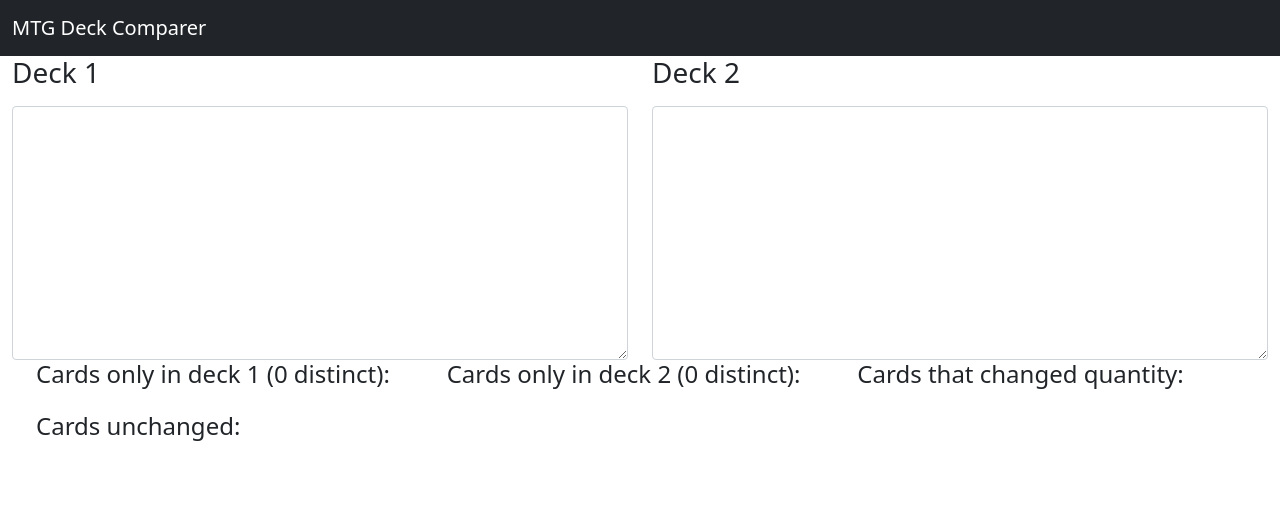
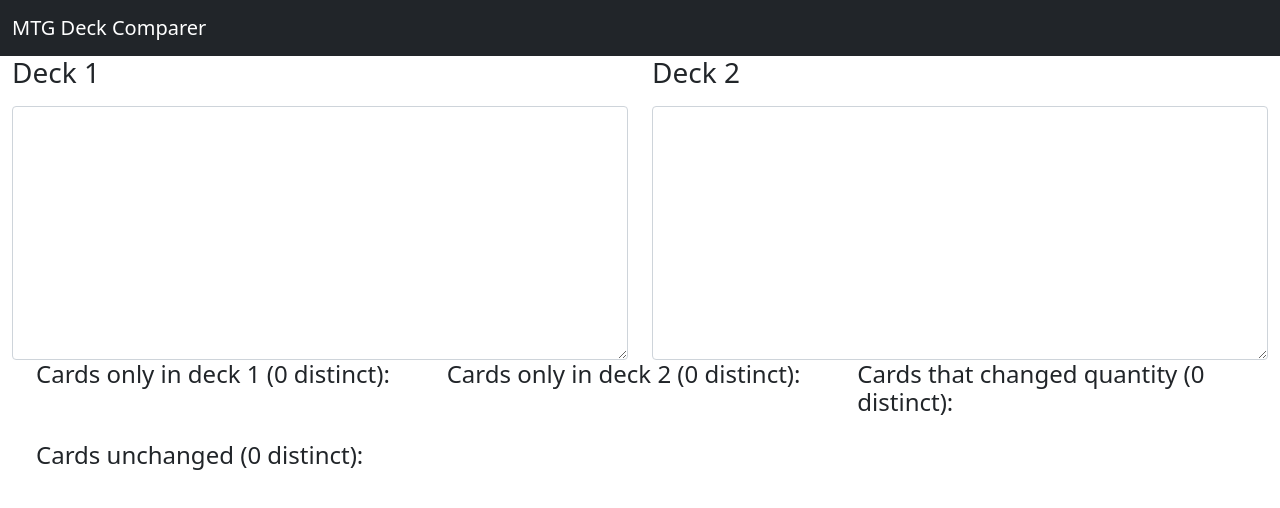
Before and after one commit to Diddy42/mtg_deckcomparer, a React (Create React App) app in the folder react-app/: page / in a window 1280 px wide. Shown: the top 508 px of the page. Built offline with nearby package versions, Linux system fonts and the light colour scheme.

Commit message:
finished added number of cards in card lists

```diff
--- a/react-app/src/ComparisonResults.js
+++ b/react-app/src/ComparisonResults.js
@@ -20,12 +20,12 @@
             </Col>
 
             <Col>
-                <h4>Cards that changed quantity:</h4>
+                <h4>Cards that changed quantity ({this.props.comparisonResults.cards_different_qty.length}  distinct):</h4>
                 <CardList cardList={this.props.comparisonResults.cards_different_qty} quantitiesAsChanges={true}/>
             </Col>
 
             <Col>
-                <h4>Cards unchanged:</h4>
+                <h4>Cards unchanged ({this.props.comparisonResults.cards_unchanged.length}  distinct):</h4>
                 <CardList cardList={this.props.comparisonResults.cards_unchanged} quantitiesAsChanges={false}/>
             </Col>
         </Row>
```
Also changed, not shown: 1 other file (tests, documents, lock files or other folders).
